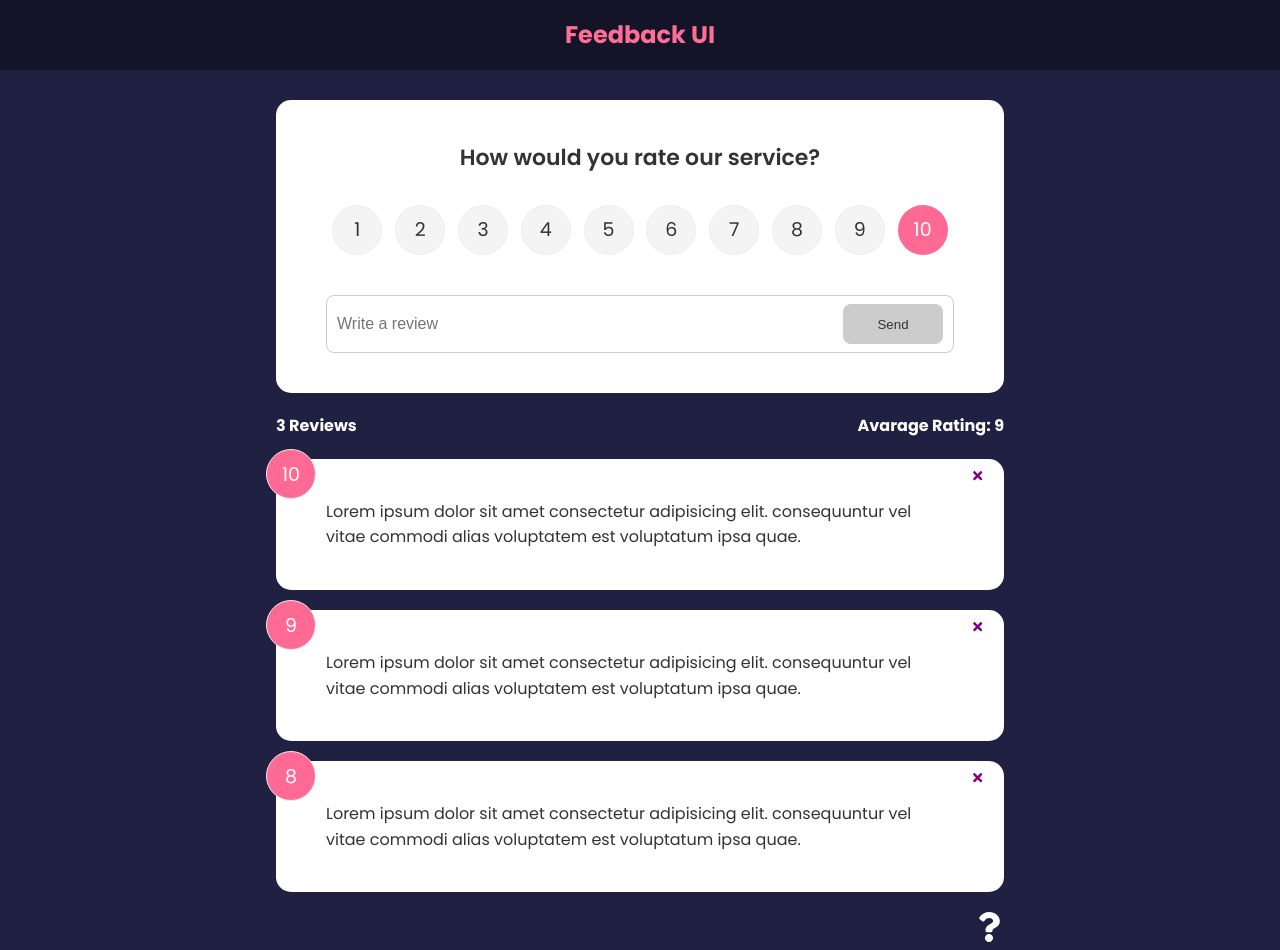
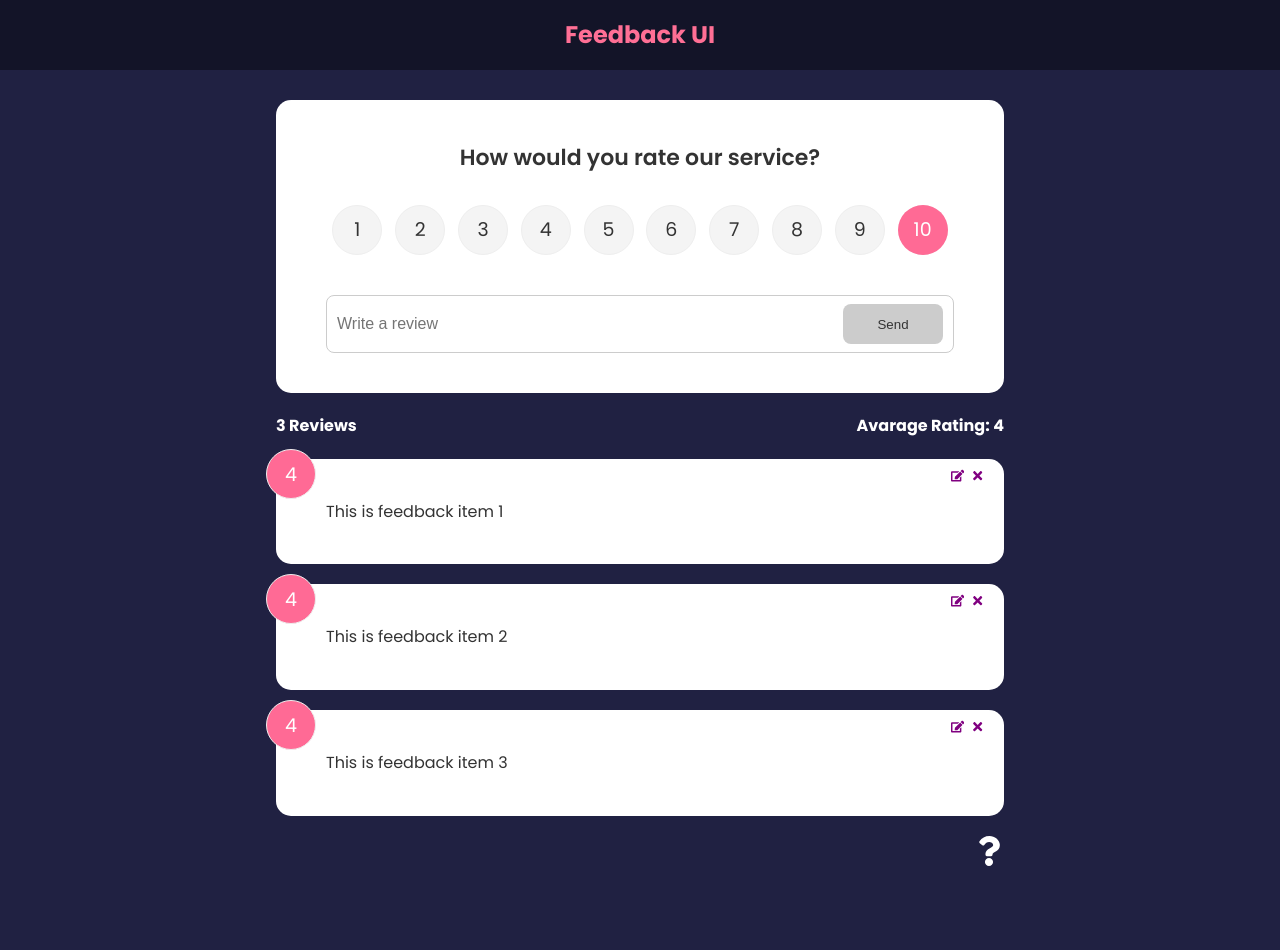
Before and after one commit to nataliia-orlova/feedback-UI, a React (Create React App) app: page / in a window 1280 px wide. After the commit the page ends 873 px from the top, so only its background shows below. Built offline with nearby package versions, Linux system fonts and the light colour scheme.

Commit message:
add context

```diff
--- a/src/App.jsx
+++ b/src/App.jsx
@@ -1,33 +1,15 @@
-import { useState } from 'react';
 import Header from './components/Header';
-import { v4 as uuidv4 } from 'uuid';
 import { BrowserRouter as Router, Route, Routes } from 'react-router-dom';
 import FeedbackList from './components/FeedbackList';
-import FeedbackData from './data/FeedbackData';
 import FeedbackStats from './components/FeedbackStats';
 import FeedbackForm from './components/FeedbackForm';
 import AboutPage from './pages/AboutPage';
+import { FeedbackProvider } from './context/FeedbackContext';
 import AboutIconLink from './components/AboutIconLink';
 
 function App() {
-    const [feedback, setFeedback] = useState(FeedbackData);
-    const addFeedback = (newFeedback) => {
-        newFeedback.id = uuidv4();
-        // get the current feedback items as an array (copy it) and add new feedback
-        setFeedback([newFeedback, ...feedback]);
-        console.log(newFeedback);
-    };
-
-    const deleteFeedback = (id) => {
-        if (
-            window.confirm(
-                'Are you sure that you want like to delete this feedback?'
-            )
-        ) {
-            setFeedback(feedback.filter((item) => item.id !== id));
-        }
-    };
     return (
+        <FeedbackProvider>
             <Router>
                 <Header />
                 <div className='container'>
@@ -37,12 +19,9 @@
                             path='/'
                             element={
                                 <>
-                                <FeedbackForm handleAdd={addFeedback} />
-                                <FeedbackStats feedback={feedback} />
-                                <FeedbackList
-                                    feedback={feedback}
-                                    handleDelete={deleteFeedback}
-                                />
+                                    <FeedbackForm />
+                                    <FeedbackStats />
+                                    <FeedbackList />
                                 </>
                             }
                         ></Route>
@@ -52,6 +31,7 @@
                     <AboutIconLink />
                 </div>
             </Router>
+        </FeedbackProvider>
     );
 }
 
--- a/src/components/FeedbackForm.jsx
+++ b/src/components/FeedbackForm.jsx
@@ -1,13 +1,16 @@
-import { useState } from 'react';
+import { useState, useContext } from 'react';
 import Card from './shared/Card';
 import Button from './shared/Button';
 import RatingSelect from './RatingSelect';
+import FeedbackContext from '../context/FeedbackContext';
 
-export default function FeedbackForm({ handleAdd }) {
+export default function FeedbackForm() {
     const [text, setText] = useState('');
     const [btnDisabled, setBtnDisabled] = useState(true);
     const [message, setMessage] = useState('');
     const [rating, setRating] = useState(10);
+
+    const { addFeedback } = useContext(FeedbackContext);
 
     const handleTextChange = (e) => {
         if (text === '') {
@@ -31,7 +34,7 @@
                 rating: rating,
             };
             // console.log(newFeedback);
-            handleAdd(newFeedback);
+            addFeedback(newFeedback);
             setText('');
         }
     };
--- a/src/components/FeedbackItem.jsx
+++ b/src/components/FeedbackItem.jsx
@@ -1,13 +1,19 @@
-import { FaTimes } from 'react-icons/fa';
+import { FaTimes, FaEdit } from 'react-icons/fa';
 import PropTypes from 'prop-types';
 import Card from './shared/Card';
+import { useContext } from 'react';
+import FeedbackContext from '../context/FeedbackContext';
 
-function FeedbackItem({ item, handleDelete }) {
+function FeedbackItem({ item }) {
+    const { deleteFeedback, editFeedback } = useContext(FeedbackContext);
     return (
         <Card>
             <div className='num-display'>{item.rating}</div>
-            <button onClick={() => handleDelete(item.id)} className='close'>
+            <button onClick={() => deleteFeedback(item.id)} className='close'>
                 <FaTimes color='purple' />
+            </button>
+            <button onClick={() => editFeedback(item)} className='edit'>
+                <FaEdit color='purple' />
             </button>
             <div className='text-display'>{item.text}</div>
         </Card>
--- a/src/components/FeedbackList.jsx
+++ b/src/components/FeedbackList.jsx
@@ -1,9 +1,14 @@
 import { motion, AnimatePresence } from 'framer-motion';
-import PropTypes from 'prop-types';
+import { useContext } from 'react';
+
 import React from 'react';
 import FeedbackItem from './FeedbackItem';
 
-function FeedbackList({ feedback, handleDelete }) {
+import FeedbackContext from '../context/FeedbackContext';
+
+function FeedbackList() {
+    const { feedback } = useContext(FeedbackContext);
+
     if (!feedback || feedback.length === 0) {
         return <p>No feedback yet</p>;
     }
@@ -18,11 +23,7 @@
                         animate={{ opacity: 1 }}
                         exit={{ opacity: 0 }}
                     >
-                        <FeedbackItem
-                            key={item.id}
-                            item={item}
-                            handleDelete={handleDelete}
-                        />
+                        <FeedbackItem key={item.id} item={item} />
                     </motion.div>
                 ))}
             </AnimatePresence>
@@ -41,13 +42,4 @@
     // );
 }
 
-FeedbackList.propTypes = {
-    feedback: PropTypes.arrayOf(
-        PropTypes.shape({
-            id: PropTypes.number.isRequired,
-            text: PropTypes.string.isRequired,
-            rating: PropTypes.number.isRequired,
-        })
-    ),
-};
 export default FeedbackList;
--- a/src/components/FeedbackStats.jsx
+++ b/src/components/FeedbackStats.jsx
@@ -1,6 +1,9 @@
 import PropTypes from 'prop-types';
+import { useContext } from 'react';
+import FeedbackContext from '../context/FeedbackContext';
 
-export default function FeedbackStats({ feedback }) {
+export default function FeedbackStats() {
+    const { feedback } = useContext(FeedbackContext);
     // calculate rating avarage
     // allow 1 point after the dot, when zero is after the dot - don't show it
     // render 0 when there are no reviews
@@ -17,7 +20,3 @@
         </div>
     );
 }
-
-FeedbackStats.propTypes = {
-    feedback: PropTypes.array.isRequired,
-};
--- /dev/null
+++ b/src/context/FeedbackContext.js
@@ -0,0 +1,64 @@
+import { createContext, useState } from 'react';
+import { v4 as uuidv4 } from 'uuid';
+
+//  create context
+const FeedbackContext = createContext();
+//  create provider
+//  takes in children since it will wrap everything else inside
+//  children are components that will need access to the state
+export const FeedbackProvider = ({ children }) => {
+    const [feedback, setFeedback] = useState([
+        {
+            id: 1,
+            text: 'This is feedback item 1',
+            rating: 4,
+        },
+        {
+            id: 2,
+            text: 'This is feedback item 2',
+            rating: 4,
+        },
+        {
+            id: 3,
+            text: 'This is feedback item 3',
+            rating: 4,
+        },
+    ]);
+    const [feedbackEdit, setFeedbackEdit] = useState({
+        item: {},
+        edit: false,
+    });
+    //  set item to be updated
+    const editFeedback = (item) => {
+        setFeedbackEdit({
+            item,
+            edit: true,
+        });
+    };
+    //  delete feedback
+    const deleteFeedback = (id) => {
+        if (
+            window.confirm(
+                'Are you sure that you want like to delete this feedback?'
+            )
+        ) {
+            setFeedback(feedback.filter((item) => item.id !== id));
+        }
+    };
+    //   add feedback
+    const addFeedback = (newFeedback) => {
+        newFeedback.id = uuidv4();
+        // get the current feedback items as an array (copy it) and add new feedback
+        setFeedback([newFeedback, ...feedback]);
+        console.log(newFeedback);
+    };
+    return (
+        <FeedbackContext.Provider
+            value={{ feedback, deleteFeedback, addFeedback, editFeedback }}
+        >
+            {children}
+        </FeedbackContext.Provider>
+    );
+};
+
+export default FeedbackContext;
```
Lines whose indentation alone changed are shown as unchanged.
